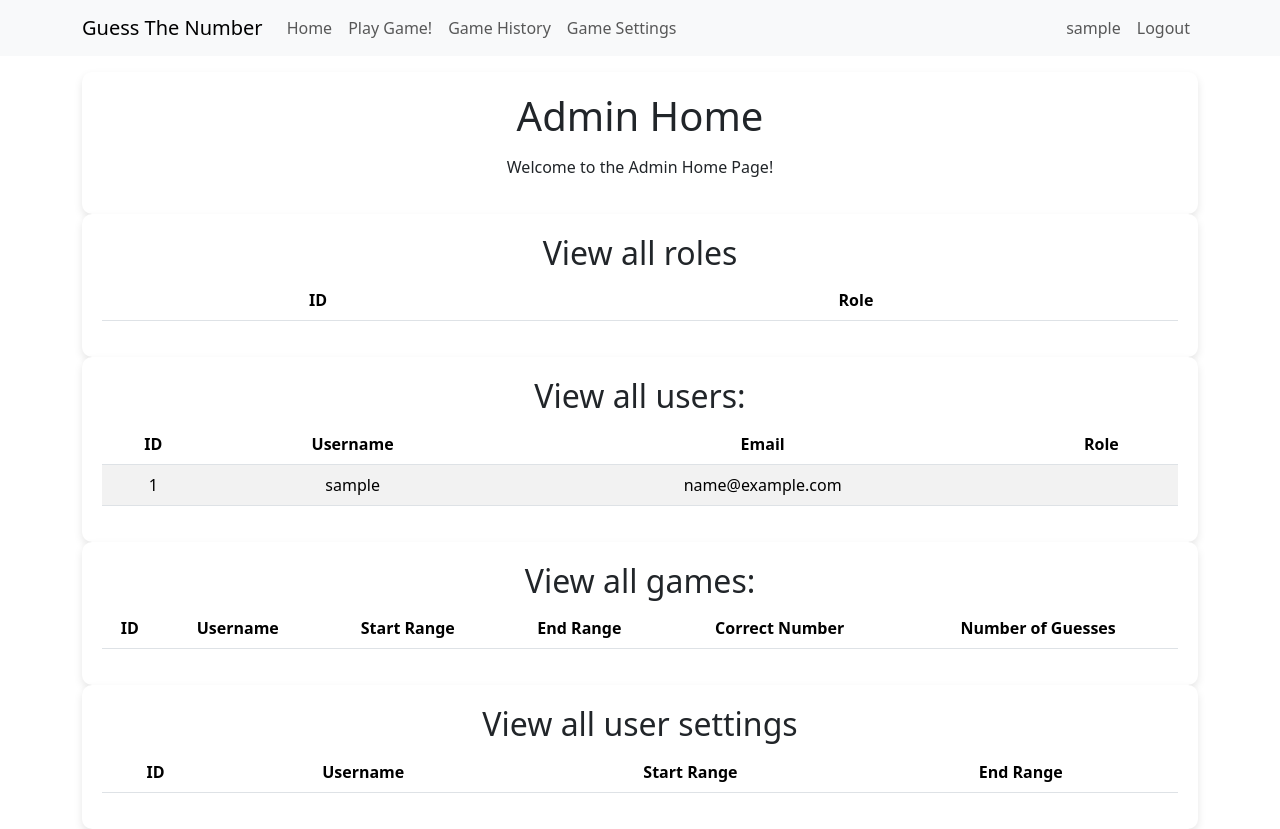
After one commit to KeironTJ/KJCS50, a Flask app: page /admin_home in a window 1280 px wide. The commit adds this page. Run offline with Flask 3, Linux system fonts and the light colour scheme; the visitor is signed in with stand-in values (Sample User, id 1); data comes from the database, SQL or seed files in the repository; both versions use the stored data as it was after the commit; data that the repository does not hold is empty.

Commit message:
Added admin models, added basic admin functionality, including own made decorator to determine if user is admin and limit access to certain admin pages.
some style improvements

added not_admin to display page when a non admin enters a page the should not.

added some basic testing elements.

```diff
--- /dev/null
+++ b/app/decorators.py
@@ -0,0 +1,22 @@
+from flask import redirect, url_for # type: ignore
+from functools import wraps
+from app.models import Role, UserRoles
+from app import db
+from flask_login import current_user # type: ignore
+
+
+
+
+def admin_required(f):
+    @wraps(f)
+    def decorated_function(*args, **kwargs):
+        if not user_has_admin(current_user.id):
+            return redirect(url_for('not_admin'))
+        return f(*args, **kwargs)
+    return decorated_function
+
+def user_has_admin(user_id):
+    admin_role = db.session.query(Role).join(UserRoles, UserRoles.role_id == Role.id).filter(Role.name == 'admin', UserRoles.user_id == user_id).first()
+    if current_user.id == 1:
+        return True
+    return admin_role is not None
--- a/app/models.py
+++ b/app/models.py
@@ -20,6 +20,8 @@ class User(UserMixin, db.Model):
     #Relationships
     guesses = so.relationship('GuessTheNumberHistory', back_populates='user')
     guess_settings = so.relationship('GuessTheNumberSettings', back_populates='user')
+    roles = so.relationship('Role', secondary='user_roles', back_populates='users')
+
 
 
     def __repr__(self):
@@ -31,6 +33,30 @@ class User(UserMixin, db.Model):
     def check_password(self, password):
         return check_password_hash(self.password_hash, password)
 
+    def is_admin(self):
+        return 'admin' in [role.name for role in self.roles]
+
+# Model for the Role table
+class Role(db.Model):
+    id = db.Column(Integer, primary_key=True)
+    name = db.Column(String(64), index=True, unique=True)
+
+    # Relationships
+    users = so.relationship('User', secondary='user_roles', back_populates='roles')
+
+
+    def __repr__(self):
+        return '<Role {}>'.format(self.name)
+
+
+
+# Model for the UserRoles table
+class UserRoles(db.Model):
+    id = db.Column(Integer, primary_key=True)
+    user_id = db.Column(Integer, db.ForeignKey('user.id'))
+    role_id = db.Column(Integer, db.ForeignKey('role.id'))
+
+
 # Model for the Guess the number game table
 class GuessTheNumberSettings(db.Model):
     id = db.Column(Integer, primary_key=True)
@@ -40,8 +66,6 @@ class GuessTheNumberSettings(db.Model):
 
     # Relationships
     user = so.relationship('User', back_populates='guess_settings')
-
-
 
 
 # Model for the Guess the number game history table
--- a/app/routes.py
+++ b/app/routes.py
@@ -4,9 +4,10 @@ from app import app, db
 from app.forms import LoginForm, RegistrationForm, UserGuessForm, UserSettingsForm, UserResetForm
 from flask_login import current_user, login_user, logout_user, login_required #type: ignore
 import sqlalchemy as sa # type: ignore
-from app.models import User, GuessTheNumberSettings, GuessTheNumberHistory
+from app.models import User, GuessTheNumberSettings, GuessTheNumberHistory, Role, UserRoles
 from urllib.parse import urlsplit
 from app.game_logic import GameService, reset_game_session, start_game_session
+from app.decorators import admin_required
 
 
 ### The index view function
@@ -18,7 +19,7 @@ def index():
 
     return render_template("index.html", title="Home")
 
-
+## Authentication Routes
 ### The login view function
 @app.route('/login', methods=['GET', 'POST'])
 def login():
@@ -85,6 +86,7 @@ def register():
 
 
 
+## Game Routes
 @app.route('/guess_the_number', methods=['GET', 'POST'])
 @login_required
 def guess_the_number():
@@ -187,3 +189,29 @@ def guess_the_number_settings():
                            title='Guess the number settings',
                            settingsform=settingsform,
                            game_settings=game_settings)
+
+
+
+## Admimn Routes
+@app.route('/admin_home', methods=['GET', 'POST'])
+@login_required
+@admin_required
+def admin_home():
+
+    users = db.session.query(User).all()
+    roles = db.session.query(Role).all()
+    user_roles = db.session.query(UserRoles).all()
+    gamesettings = db.session.query(GuessTheNumberSettings).all()
+    gamehistory = db.session.query(GuessTheNumberHistory).all()
+
+    return render_template('admin_home.html',
+                           title='Admin Home',
+                           users=users,
+                           roles=roles,
+                           user_roles=user_roles,
+                           gamesettings=gamesettings,
+                           gamehistory=gamehistory)
+
+@app.route('/not_admin')
+def not_admin():
+    return render_template('not_admin.html', title='Not Admin')
--- a/app/static/style.css
+++ b/app/static/style.css
@@ -61,15 +61,17 @@
 }
 
 .customli {
+    display: flex;
+    align-items: center;
+    justify-content: center;
     margin-bottom: 10px;
     line-height: 1.6;
     color: #333;
-    padding-left: 20px;
+    padding: 0 20px;
 }
 
-.customli:before {
-    content: "→ ";
+.customli::before {
+    content: "→";
     color: #007bff;
-    position: relative;
-    left: -20px;
+    margin-right: 10px;
 }
--- /dev/null
+++ b/app/templates/admin_home.html
@@ -0,0 +1,118 @@
+{% extends "base.html" %}
+
+{% block content %}
+
+<div class="customdiv">
+    <h1>Admin Home</h1>
+    <p class="customp">Welcome to the Admin Home Page!</p>
+</div>
+
+<div class="customdiv">
+    <h2>View all roles</h2>
+
+    <table class="table table-striped">
+        <thead>
+            <tr>
+                <th>ID</th>
+                <th>Role</th>
+            </tr>
+        </thead>
+        <tbody>
+            {% for role in roles %}
+                <tr>
+                    <td>{{ role.id }}</td>
+                    <td>{{ role.name }}</td>
+                </tr>
+            {% endfor %}
+        </tbody>
+    </table>
+</div>
+
+
+<div class="customdiv">
+    <h2>View all users:</h1>
+    <table class="table table-striped">
+        <thead>
+            <tr>
+                <th>ID</th>
+                <th>Username</th>
+                <th>Email</th>
+                <th>Role</th>
+            </tr>
+        </thead>
+        <tbody>
+            {% for user in users %}
+                <tr>
+                    <td>{{ user.id }}</td>
+                    <td>{{ user.username }}</td>
+                    <td>{{ user.email }}</td>
+                    <td>
+                        {% for role in user.roles %}
+                            {{ role.id }}
+                        {% endfor %}
+                    </td>
+                </tr>
+            {% endfor %}
+        </tbody>
+    </table>
+</div>
+
+<div class="customdiv">
+    <h2>View all games:</h1>
+    <table class="table table-striped">
+        <thead>
+            <tr>
+                <th>ID</th>
+                <th>Username</th>
+                <th>Start Range</th>
+                <th>End Range</th>
+                <th>Correct Number</th>
+                <th>Number of Guesses</th>
+            </tr>
+        </thead>
+        <tbody>
+            {% for game in gamehistory %}
+                <tr>
+                    <td>{{ game.id }}</td>
+                    <td>{{ game.user.username }}</td>
+                    <td>{{ game.start_range }}</td>
+                    <td>{{ game.end_range }}</td>
+                    <td>{{ game.correct_number }}</td>
+                    <td>{{ game.number_of_guesses }}</td>
+                </tr>
+            {% endfor %}
+        </tbody>
+    </table>
+</div>
+
+<div class="customdiv">
+    <h2>View all user settings</h2>
+
+    <table class="table table-striped">
+        <thead>
+            <tr>
+                <th>ID</th>
+                <th>Username</th>
+                <th>Start Range</th>
+                <th>End Range</th>
+            </tr>
+        </thead>
+        <tbody>
+            {% for settings in gamesettings %}
+                <tr>
+                    <td>{{ settings.id }}</td>
+                    <td>{{ settings.user.username }}</td>
+                    <td>{{ settings.start_range }}</td>
+                    <td>{{ settings.end_range }}</td>
+                </tr>
+            {% endfor %}
+        </tbody>
+    </table>
+</div>
+
+
+
+
+
+
+{% endblock %}
--- a/app/templates/base.html
+++ b/app/templates/base.html
@@ -44,14 +44,26 @@
 
                 <ul class="navbar-nav mb-2 mb-lg-0">
 
+
+
                     {% if current_user.is_anonymous %}
                         <li class="nav-item">
                             <a class="nav-link" aria-current="page" href="{{ url_for('login') }}"">Login</a>
                         </li>
                     {% else %}
+
+
+
                         <li class="nav-item">
                             <a class="nav-link" aria-current="page" href="{{ url_for('index')}} ">{{ current_user.username }}</a>
                         </li>
+
+                        {% if current_user.is_admin() %}
+                            <li class="nav-item">
+                                <a class="nav-link" aria-current="page" href="{{ url_for('admin_home') }}">Admin</a>
+                            </li>
+                        {% endif %}
+
                         <li class="nav-item">
                             <a class="nav-link" aria-current="page" href="{{ url_for('logout')}} ">Logout</a>
                         </li>
--- a/app/templates/guess_the_number_history.html
+++ b/app/templates/guess_the_number_history.html
@@ -1,10 +1,6 @@
 {% extends "base.html" %}
 
 {% block content %}
-
-<div class="customdiv">
-    <h1>Settings:</h1>
-</div>
 
 <div class="customdiv">
     <h1>History:</h1>
```
Also changed, not shown: app/templates/index.html (+9 -7 lines), app/templates/not_admin.html (added, +11 -0 lines), migrations/versions/62e3c704d7d6_.py (added, +47 -0 lines), tests.py (+57 -5 lines), app.db.
